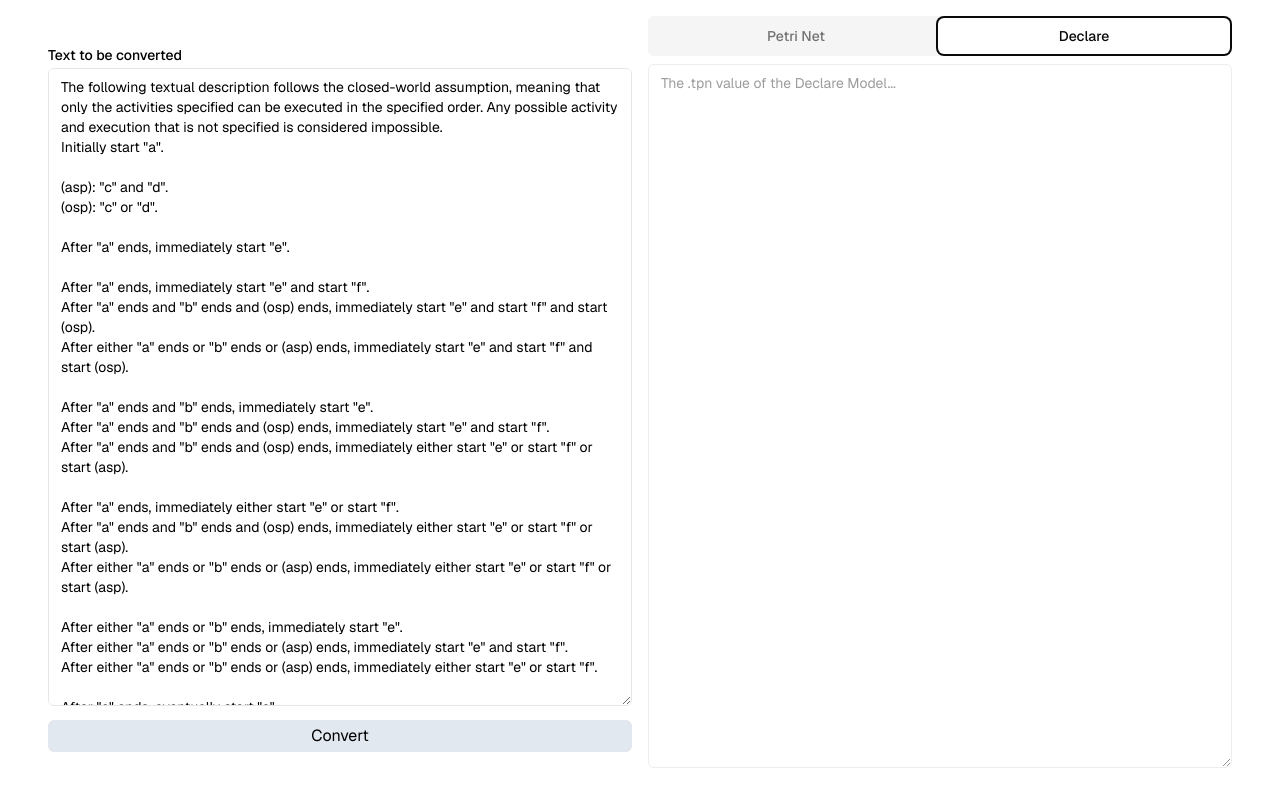
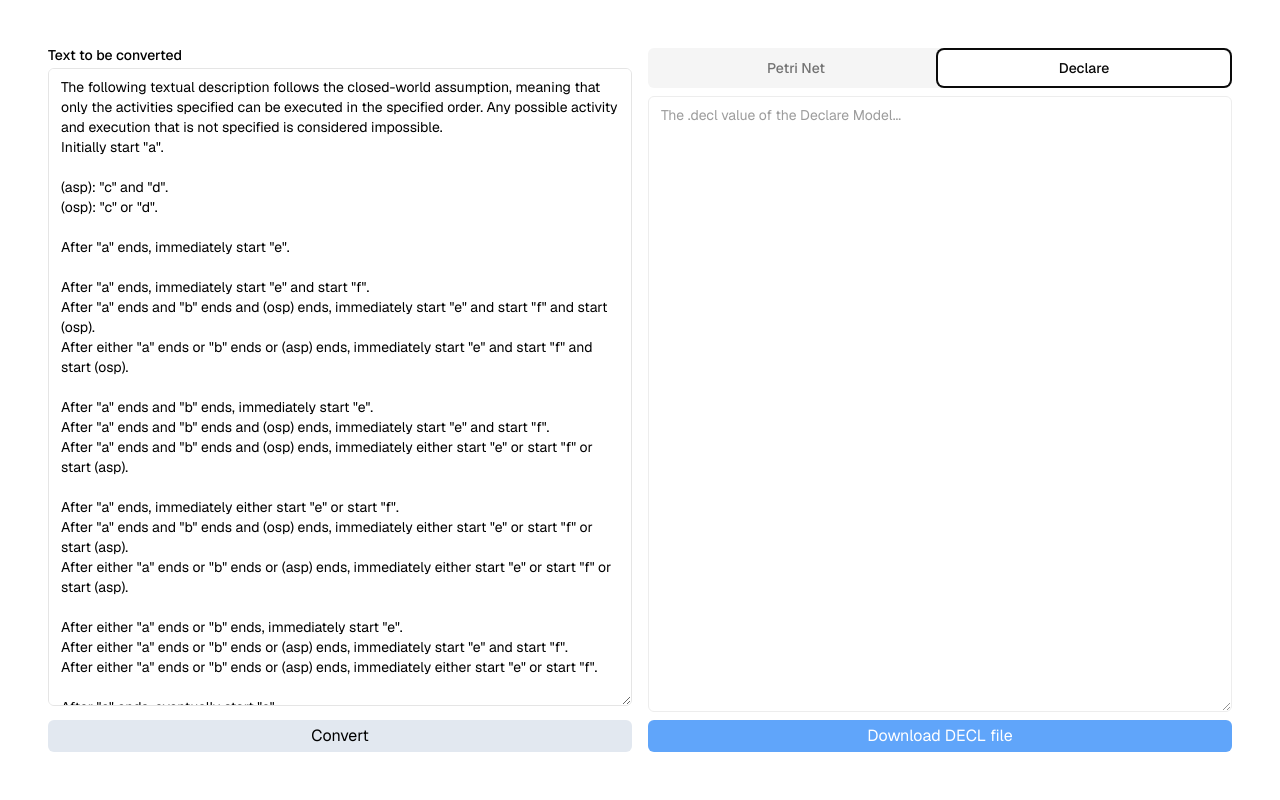
Before and after one commit to Toni751/Thesis-WebApp, a Next.js app: page / in a window 1280 px wide. Both pictures are taken after a click on the tab "Declare". Built offline with nearby package versions, Linux system fonts and the light colour scheme; what antlr4ts would draw is missing.

Commit message:
small fixes

```diff
--- a/app/actions.ts
+++ b/app/actions.ts
@@ -8,6 +8,7 @@ import { PetriNetListener } from "./grammar/PetriNetListener";
 import { DeclareListener } from "./grammar/DeclareListener";
 import { ContextListener } from "./grammar/ContextListener";
 import { SharedModelStorage } from "./grammar/SharedModelStorage";
+import { ERROR_MESSAGE } from "./constants";
 
 // the first element in the string is the .tpn file
 // the second element in the string is the .decl file
@@ -20,6 +21,7 @@ export async function getConvertedText(text: string): Promise<string[]> {
 
   for (const sentenceParser of sentenceParsers) {
     modelStorage.clear();
+    try {
       let inputStream = new ANTLRInputStream(text);
       let lexer = new MScGrammarLexer(inputStream);
       let tokenStream = new CommonTokenStream(lexer);
@@ -29,6 +31,9 @@ export async function getConvertedText(text: string): Promise<string[]> {
       let tree = parser.description();
       ParseTreeWalker.DEFAULT.walk(listener, tree);
       conversions.push(modelStorage.getOutputText());
+    } catch (error) {
+      conversions.push(ERROR_MESSAGE + error);
+    }
   }
 
   return conversions;
--- /dev/null
+++ b/app/constants.ts
@@ -0,0 +1 @@
+export const ERROR_MESSAGE = "ERROR generating the model:\n";
--- a/app/grammar/DeclareListener.ts
+++ b/app/grammar/DeclareListener.ts
@@ -259,6 +259,11 @@ export class DeclareListener implements SentenceParser {
       .find((a) => this.activitiesToXORs.has(a.getName()))
       ?.getName()!;
     const xorTagsToRemove: string[] = [];
+    if (!activityWithTag || !this.activitiesToXORs.has(activityWithTag)) {
+      throw new Error(
+        "Cannot generate declare model for sentences with multiple activities in both the left and the right part of a sentence."
+      );
+    }
     for (const xorTag of this.activitiesToXORs.get(activityWithTag)!) {
       const isTagUsedByAllPostActivities = this.currentStatement
         .getPostActivities()
--- a/app/grammar/HelperFunctions.ts
+++ b/app/grammar/HelperFunctions.ts
@@ -214,7 +214,7 @@ export class HelperFunctions {
       baseString += `, ${constraint.to}`;
     }
     baseString += "]";
-    baseString += "|".repeat(constraint.type.trailingPipes);
+    baseString += " |".repeat(constraint.type.trailingPipes);
 
     return baseString;
   }
--- a/app/grammar/PetriNetListener.ts
+++ b/app/grammar/PetriNetListener.ts
@@ -232,7 +232,7 @@ export class PetriNetListener implements SentenceParser {
     let output: string = "";
     for (const place of this.places) {
       const init = place == PetriNetListener.INITIAL_PLACE ? "1" : "0";
-      output = output + `place ${place} init ${init}\n`;
+      output = output + `place ${place} init ${init};\n`;
     }
 
     for (const transition of this.modelStorage.getTransitions()) {
--- a/app/page.tsx
+++ b/app/page.tsx
@@ -7,19 +7,22 @@ import { Textarea } from "@/components/ui/textarea";
 import { GRAMMAR_TEST } from "./grammar/examples/input/grammar_test";
 import { getConvertedText } from "./actions";
 import { instance } from "@viz-js/viz";
+import { ERROR_MESSAGE } from "./constants";
 
+const PETRI_NET = "petriNet";
+const DECLARE = "declare";
 export default function Home() {
   const [text, setText] = useState(GRAMMAR_TEST);
-  // const [petriNet, setPetriNet] = useState("");
+  const [petriNet, setPetriNet] = useState("");
   const [declare, setDeclare] = useState("");
-  // const [tpnSvg, setTpnSvg] = useState<any>("");
 
   const handleConvert = async () => {
-    // console.log("Converting", text);
     const conversions = await getConvertedText(text);
-    // console.log("Conversions", conversions);
+    setPetriNet(conversions[0]);
     setDeclare(conversions[1]);
-    graphvizToSVG(tpn2graphviz(conversions[0]));
+    if (!conversions[0].startsWith(ERROR_MESSAGE)) {
+      graphvizToSVG(tpn2graphviz(conversions[0]));
+    }
   };
 
   const tpn2graphviz = (tpnData: string) => {
@@ -122,6 +125,30 @@ export default function Home() {
     });
   };
 
+  const handleDownloadFile = (type: string) => {
+    let model = "";
+    let fileName = "";
+    if (type === PETRI_NET) {
+      model = petriNet;
+      fileName = "PetriNet.tpn";
+    } else if (type === DECLARE) {
+      model = declare;
+      fileName = "DeclareModel.decl";
+    }
+
+    const fileBlob = new Blob([model], {
+      type: "text/plain",
+    });
+    const url = window.URL.createObjectURL(fileBlob);
+    const link = document.createElement("a");
+    link.href = url;
+    link.setAttribute("download", fileName);
+    document.body.appendChild(link);
+    link.click();
+    document.body.removeChild(link);
+    window.URL.revokeObjectURL(url);
+  };
+
   return (
     <div className="flex flex-row gap-4 items-center justify-center w-full h-screen p-12">
       <div className="flex flex-col w-1/2 gap-1.5 h-full">
@@ -137,34 +164,49 @@ export default function Home() {
           Convert
         </button>
       </div>
-      <div className="w-1/2 flex flex-col h-full mb-16">
-        <Tabs defaultValue="petriNet" className="h-full">
+      <div className="w-1/2 flex flex-col h-full pb-16">
+        <Tabs
+          defaultValue={PETRI_NET}
+          className="h-full"
+          onValueChange={(v) => {
+            if (v === PETRI_NET && !petriNet.startsWith(ERROR_MESSAGE)) {
+              graphvizToSVG(tpn2graphviz(petriNet));
+            }
+          }}
+        >
           <TabsList className="w-full">
-            <TabsTrigger value="petriNet" className="w-1/2">
+            <TabsTrigger value={PETRI_NET} className="w-1/2">
               Petri Net
             </TabsTrigger>
-            <TabsTrigger value="declare" className="w-1/2">
+            <TabsTrigger value={DECLARE} className="w-1/2">
               Declare
             </TabsTrigger>
           </TabsList>
-          <TabsContent value="petriNet" className="h-full">
-            {/* <Textarea
-              placeholder="The .tpn value of the Petri Net..."
+          <TabsContent value={PETRI_NET} className="h-full pb-6">
+            <div id="graph" className="h-full overflow-auto"></div>
+            <button
+              className="w-full bg-blue-400 text-white rounded-md py-1 mt-2 hover:bg-blue-500 disabled:bg-blue-200"
+              disabled={petriNet.startsWith(ERROR_MESSAGE)}
+              onClick={() => handleDownloadFile(PETRI_NET)}
+            >
+              Download TPN file
+            </button>
+          </TabsContent>
+          <TabsContent value={DECLARE} className="h-full pb-6">
+            <Textarea
+              placeholder="The .decl value of the Declare Model..."
               id="message"
-              className="h-full"
-              value={petriNet}
-              disabled={true}
-            /> */}
-            <div id="graph" className="h-full overflow-auto"></div>
-          </TabsContent>
-          <TabsContent value="declare" className="h-full">
-            <Textarea
-              placeholder="The .tpn value of the Declare Model..."
-              id="message"
-              className="h-full"
+              className={`h-full ${declare.startsWith(ERROR_MESSAGE) && "text-red-600"}`}
               value={declare}
               disabled={true}
             />
+            <button
+              className="w-full bg-blue-400 text-white rounded-md py-1 mt-2 hover:bg-blue-500 disabled:bg-blue-200"
+              disabled={declare.startsWith(ERROR_MESSAGE)}
+              onClick={() => handleDownloadFile(DECLARE)}
+            >
+              Download DECL file
+            </button>
           </TabsContent>
         </Tabs>
       </div>
```
Also changed, not shown: app/grammar/examples/input/excluded_pre_and_post_and.txt (renamed from app/grammar/examples/input/pre_and_post_and.txt), app/grammar/examples/input/excluded_pre_and_post_or.txt (renamed from app/grammar/examples/input/pre_and_post_or.txt), app/grammar/examples/input/excluded_pre_or_post_and.txt (renamed from app/grammar/examples/input/pre_or_post_and.txt), app/grammar/examples/input/excluded_pre_or_post_or.txt (renamed from app/grammar/examples/input/pre_or_post_or.txt), app/grammar/examples/input/excluded_pre_repeat_since_post_and.txt (renamed from app/grammar/examples/input/pre_repeat_since_post_and.txt), app/grammar/examples/input/excluded_pre_repeat_since_post_or.txt (renamed from app/grammar/examples/input/pre_repeat_since_post_or.txt). Lines whose indentation alone changed are shown as unchanged.
